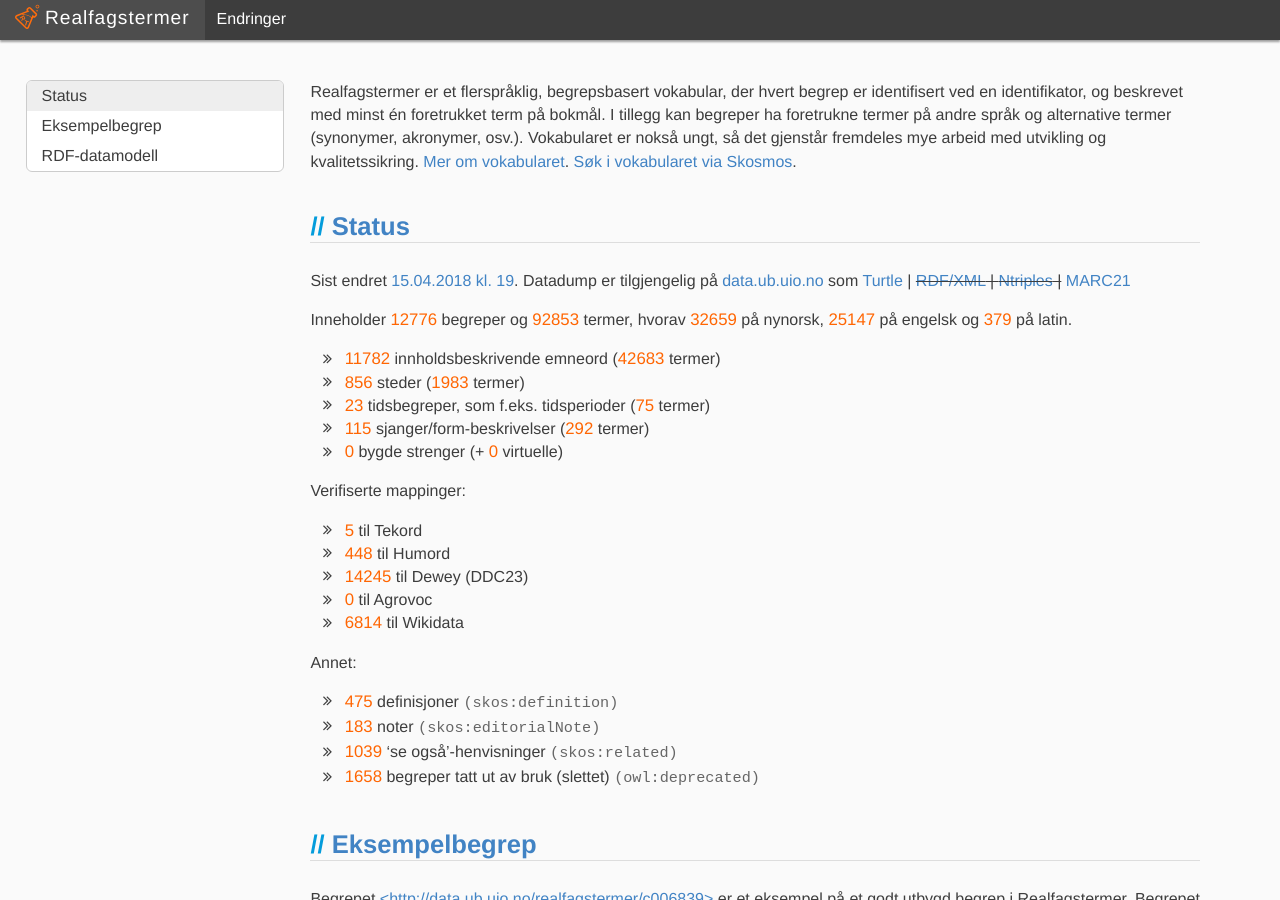
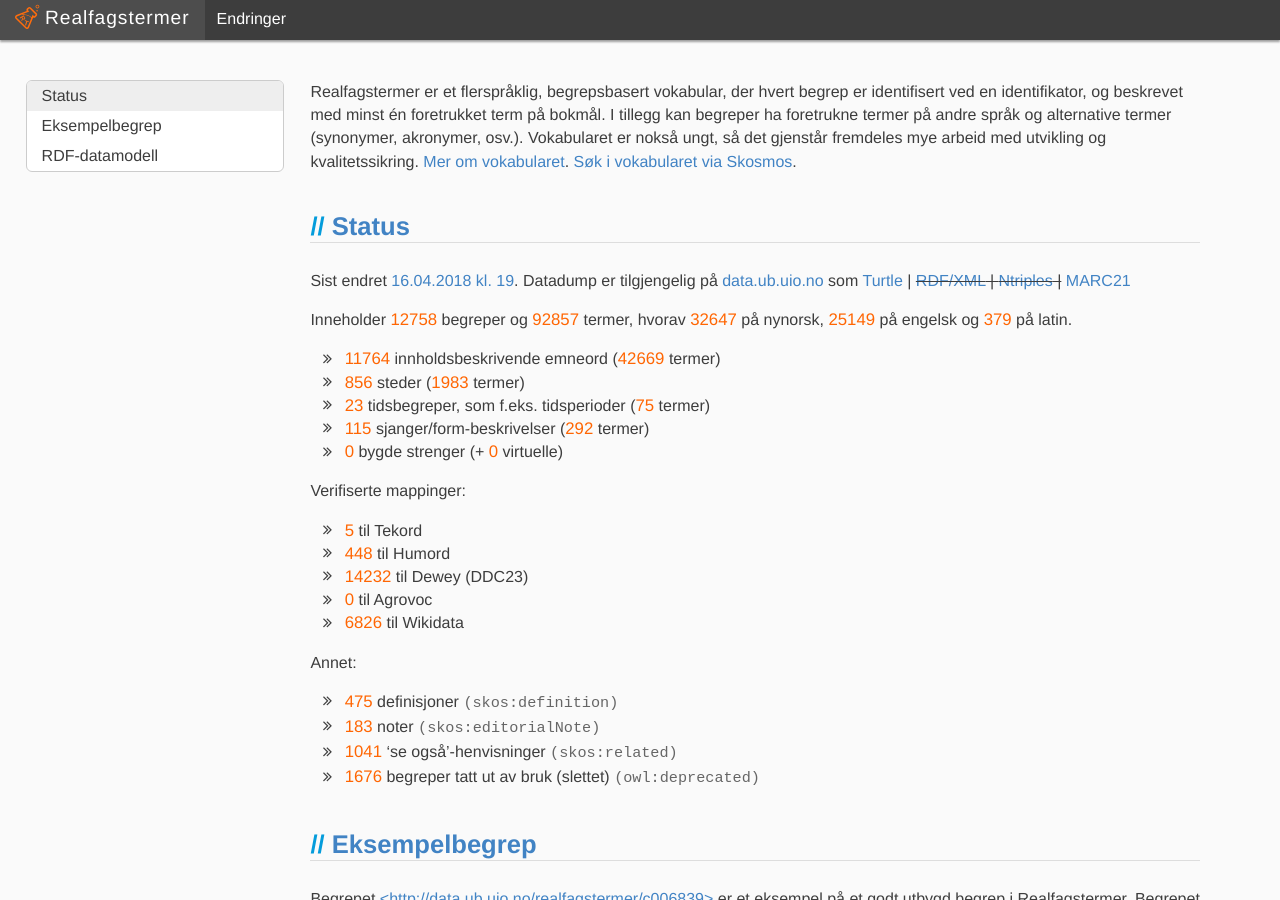
Before and after one commit to realfagstermer/realfagstermer.github.io, a Jekyll site: the page built from index.html, in a window 1280 px wide and 900 px high. Built offline with Jekyll 4.4.1, drawn with Linux system fonts in a browser that asks for light colours; nearby versions of some CDN libraries; library files that are not in the unit come from our copies.

Commit message:
Update stats

```diff
--- a/_data/stats_current.json
+++ b/_data/stats_current.json
@@ -1,7 +1,7 @@
 {
-  "concepts": 12776,
-  "conceptsWithoutStrings": 12776,
-  "deprecatedConcepts": 1658,
+  "concepts": 12758,
+  "conceptsWithoutStrings": 12758,
+  "deprecatedConcepts": 1676,
   "facets": {
     "CompoundConcept": {
       "concepts": 0,
@@ -58,19 +58,19 @@
     },
     "Topic": {
       "altLabels": {
-        "en": 2092,
+        "en": 2099,
         "la": 24,
-        "nb": 4625,
-        "nn": 5504
+        "nb": 4636,
+        "nn": 5512
       },
-      "concepts": 11782,
+      "concepts": 11764,
       "prefLabels": {
-        "en": 6570,
+        "en": 6566,
         "la": 354,
-        "nb": 11780,
-        "nn": 11734
+        "nb": 11762,
+        "nn": 11716
       },
-      "terms": 42683
+      "terms": 42669
     },
     "VirtualCompoundConcept": {
       "concepts": 0,
@@ -79,28 +79,28 @@
     }
   },
   "features": {
-    "broadMatch": 3062,
-    "closeMatch": 8631,
+    "broadMatch": 3057,
+    "closeMatch": 8641,
     "definition": 475,
     "editorialNote": 183,
-    "exactMatch": 10081,
+    "exactMatch": 10078,
     "narrowMatch": 1,
-    "related": 1039,
-    "relatedMatch": 4061
+    "related": 1041,
+    "relatedMatch": 4059
   },
   "mappings": {
     "agrovoc": 0,
-    "ddc": 14245,
+    "ddc": 14232,
     "humord": 448,
     "tekord": 5,
-    "wikidata": 6814
+    "wikidata": 6826
   },
   "terms": {
-    "_sum": 92853,
-    "en": 25147,
+    "_sum": 92857,
+    "en": 25149,
     "la": 379,
-    "nb": 34668,
-    "nn": 32659
+    "nb": 34682,
+    "nn": 32647
   },
-  "ts": 1523822141
+  "ts": 1523908756
 }
```
Also changed, not shown: _data/stats.json.
